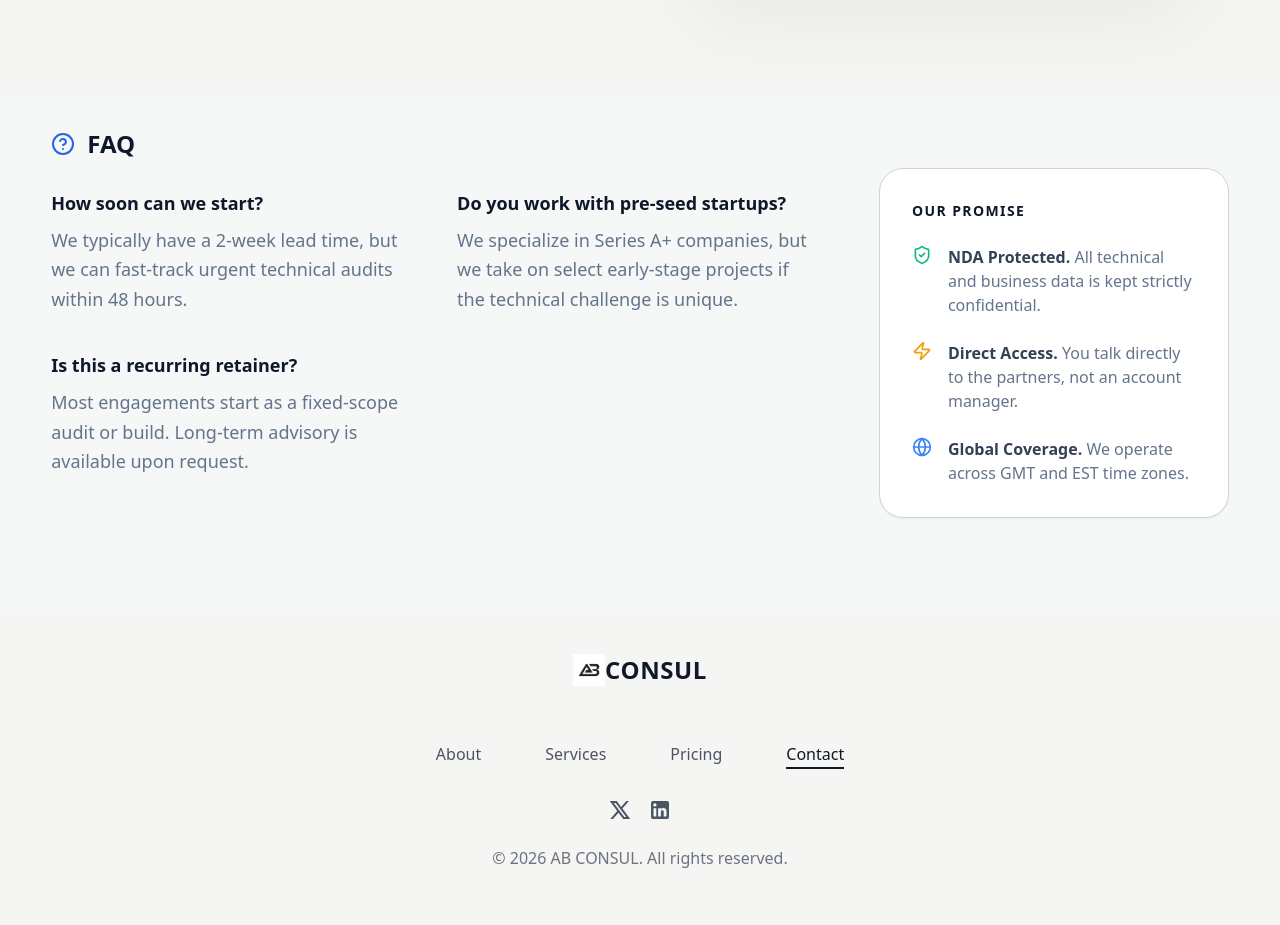
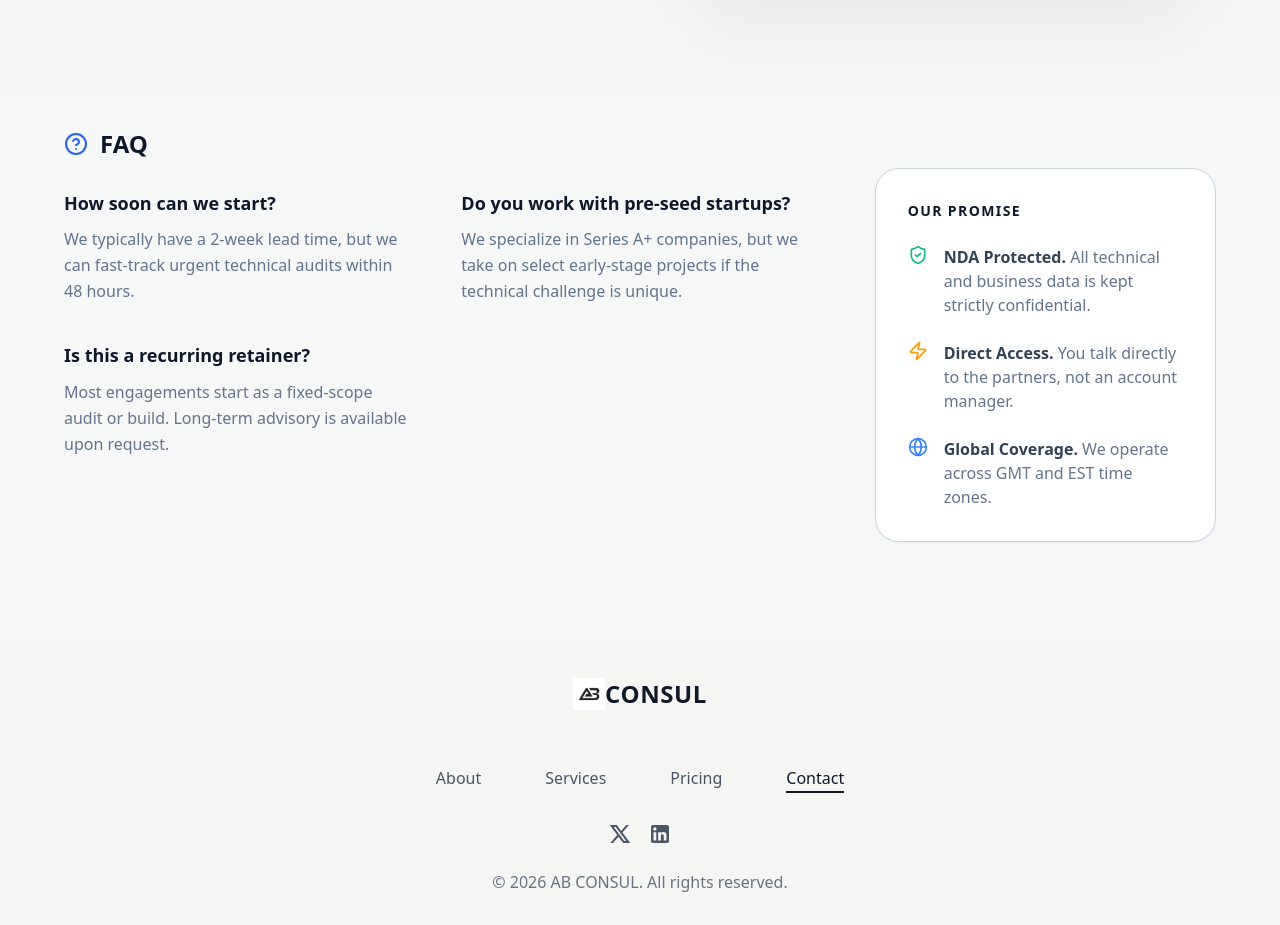
Before and after one commit to l-tting/ab-consul, a Next.js app in the folder my-app/: page /contact in a window 1280 px wide. Shown: the part 1120-2045 px from the top of the page. Built offline with nearby package versions, Linux system fonts and the light colour scheme.

Commit message:
contact body w-adjustments --v2.3.1

```diff
--- a/my-app/src/components/FAQContact.jsx
+++ b/my-app/src/components/FAQContact.jsx
@@ -18,7 +18,7 @@ export default function ContactTrust() {
 
   return (
     <section className="w-full py-8 pb-24 flex justify-center bg-slate-50/50 border-t border-slate-100">
-      <div className="w-[92%] max-w-7xl">
+      <div className="w-[92%] max-w-6xl">
         <div className="grid grid-cols-1 lg:grid-cols-3 gap-16">
 
           {/* FAQ Column */}
@@ -32,7 +32,7 @@ export default function ContactTrust() {
               {faqs.map((faq, i) => (
                 <div key={i} className="space-y-3">
                   <p className="font-bold text-slate-900 text-lg leading-tight">{faq.q}</p>
-                  <p className="text-slate-500 text-lg leading-relaxed">{faq.a}</p>
+                  <p className="text-slate-500 text-md leading-relaxed">{faq.a}</p>
                 </div>
               ))}
             </div>
```
